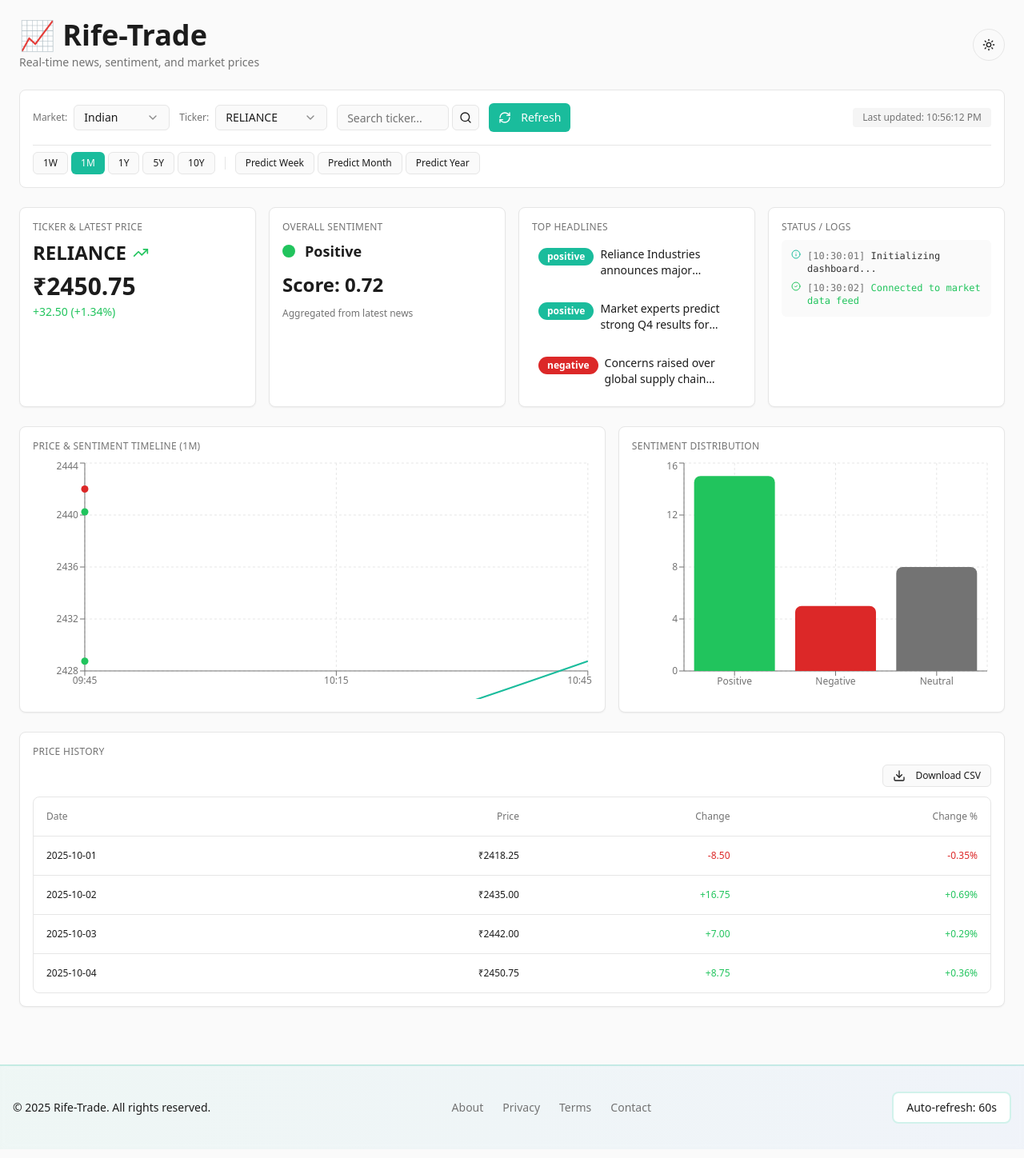
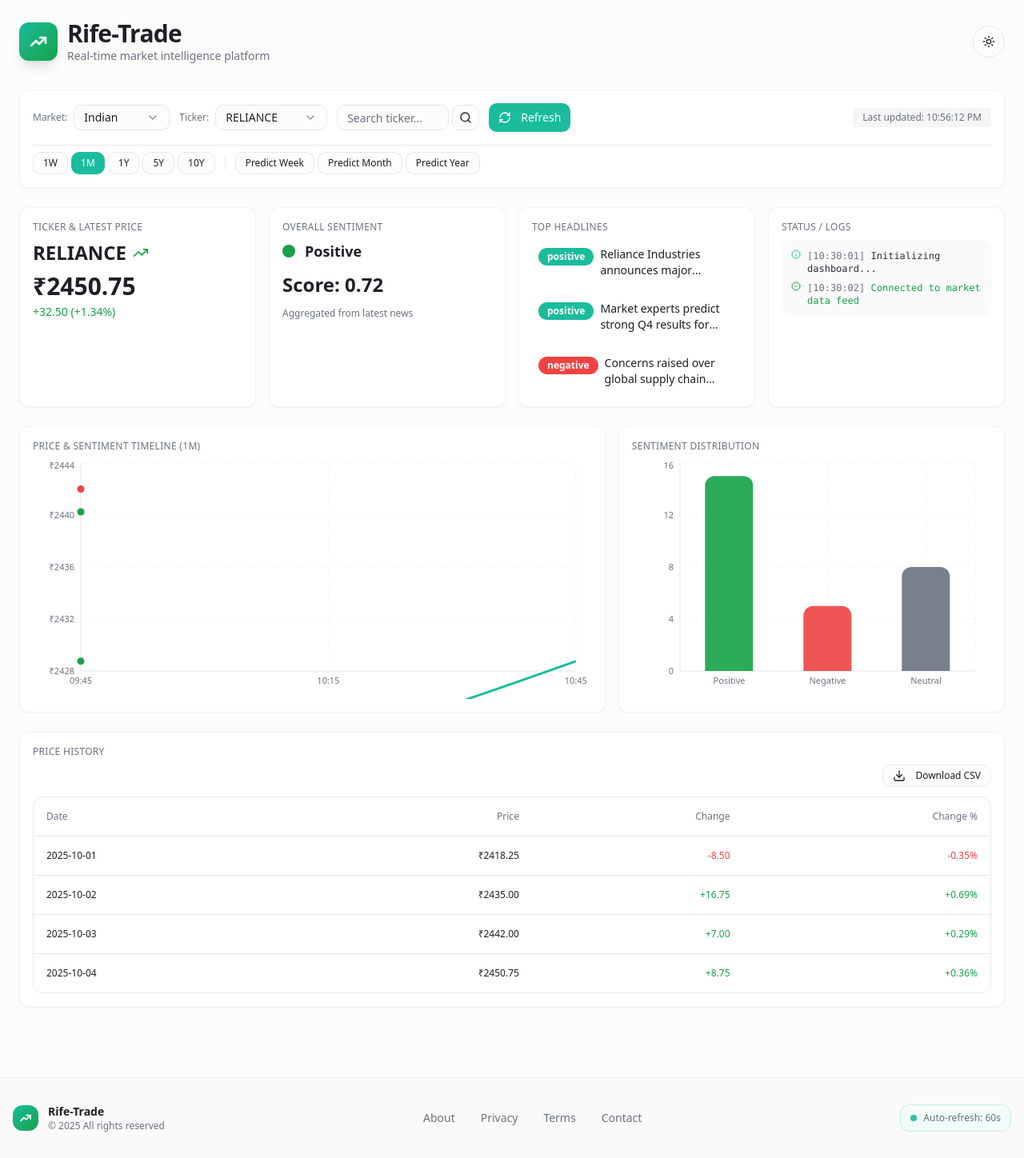
Before and after one commit to pranavsinghpatil/debator-cli, a React (Vite) app: page / in a window 1280 px wide. Shown: the whole page at 80% size. Built offline with nearby package versions, Linux system fonts and the light colour scheme; the HTML template or start-up script is replaced by a standard one.

Commit message:
Refine UI and visuals

```diff
--- a/src/components/Footer.tsx
+++ b/src/components/Footer.tsx
@@ -1,27 +1,39 @@
 export const Footer = () => {
   return (
-    <footer className="border-t-2 border-primary/20 bg-gradient-to-r from-primary/5 to-chart-5/5 mt-12 backdrop-blur-sm">
+    <footer className="border-t border-border/50 bg-muted/30 mt-16 backdrop-blur-sm">
       <div className="container mx-auto px-4 py-8">
-        <div className="flex flex-col md:flex-row justify-between items-center gap-4">
-          <div className="text-sm font-medium text-foreground">
-            © 2025 Rife-Trade. All rights reserved.
+        <div className="flex flex-col md:flex-row justify-between items-center gap-6">
+          <div className="flex items-center gap-3">
+            <div className="w-8 h-8 bg-gradient-to-br from-primary to-chart-2 rounded-lg flex items-center justify-center">
+              <svg width="16" height="16" viewBox="0 0 24 24" fill="none" className="text-white">
+                <path d="M3 17L9 11L13 15L21 7" stroke="currentColor" strokeWidth="2.5" strokeLinecap="round" strokeLinejoin="round"/>
+                <path d="M14 7H21V14" stroke="currentColor" strokeWidth="2.5" strokeLinecap="round" strokeLinejoin="round"/>
+              </svg>
+            </div>
+            <div>
+              <p className="text-sm font-semibold text-foreground">Rife-Trade</p>
+              <p className="text-xs text-muted-foreground">© 2025 All rights reserved</p>
+            </div>
           </div>
-          <div className="flex items-center gap-6 text-sm">
-            <a href="#" className="text-muted-foreground hover:text-primary transition-colors font-medium">
+
+          <nav className="flex items-center gap-8 text-sm">
+            <a href="#" className="text-muted-foreground hover:text-foreground transition-colors duration-200 font-medium">
               About
             </a>
-            <a href="#" className="text-muted-foreground hover:text-primary transition-colors font-medium">
+            <a href="#" className="text-muted-foreground hover:text-foreground transition-colors duration-200 font-medium">
               Privacy
             </a>
-            <a href="#" className="text-muted-foreground hover:text-primary transition-colors font-medium">
+            <a href="#" className="text-muted-foreground hover:text-foreground transition-colors duration-200 font-medium">
               Terms
             </a>
-            <a href="#" className="text-muted-foreground hover:text-primary transition-colors font-medium">
+            <a href="#" className="text-muted-foreground hover:text-foreground transition-colors duration-200 font-medium">
               Contact
             </a>
-          </div>
-          <div className="text-sm font-medium text-foreground bg-card px-4 py-2 rounded-lg border-2 border-primary/20">
-            Auto-refresh: 60s
+          </nav>
+
+          <div className="flex items-center gap-2 text-xs text-muted-foreground bg-accent/50 px-3 py-2 rounded-lg border border-primary/20">
+            <div className="w-2 h-2 bg-primary rounded-full animate-pulse" />
+            <span className="font-medium">Auto-refresh: 60s</span>
           </div>
         </div>
       </div>
--- a/src/components/dashboard/PriceChart.tsx
+++ b/src/components/dashboard/PriceChart.tsx
@@ -52,25 +52,37 @@ export const PriceChart = ({ data }: PriceChartProps) => {
 
   return (
     <ResponsiveContainer width="100%" height="100%">
-      <ComposedChart data={data}>
-        <CartesianGrid strokeDasharray="3 3" stroke="hsl(var(--border))" />
+      <ComposedChart data={data} margin={{ top: 5, right: 20, bottom: 5, left: 0 }}>
+        <defs>
+          <linearGradient id="priceGradient" x1="0" y1="0" x2="0" y2="1">
+            <stop offset="5%" stopColor="hsl(var(--primary))" stopOpacity={0.1}/>
+            <stop offset="95%" stopColor="hsl(var(--primary))" stopOpacity={0}/>
+          </linearGradient>
+        </defs>
+        <CartesianGrid strokeDasharray="3 3" stroke="hsl(var(--border))" opacity={0.5} />
         <XAxis
           dataKey="time"
           stroke="hsl(var(--muted-foreground))"
-          style={{ fontSize: "12px" }}
+          style={{ fontSize: "11px", fontWeight: 500 }}
+          tickLine={false}
+          axisLine={{ stroke: "hsl(var(--border))" }}
         />
         <YAxis
           stroke="hsl(var(--muted-foreground))"
-          style={{ fontSize: "12px" }}
+          style={{ fontSize: "11px", fontWeight: 500 }}
           domain={['auto', 'auto']}
+          tickLine={false}
+          axisLine={{ stroke: "hsl(var(--border))" }}
+          tickFormatter={(value) => `₹${value}`}
         />
-        <Tooltip content={<CustomTooltip />} />
+        <Tooltip content={<CustomTooltip />} cursor={{ stroke: "hsl(var(--border))", strokeWidth: 1 }} />
         <Line
           type="monotone"
           dataKey="price"
           stroke="hsl(var(--primary))"
-          strokeWidth={2}
+          strokeWidth={3}
           dot={false}
+          activeDot={{ r: 6, strokeWidth: 2, stroke: "hsl(var(--card))" }}
         />
         {sentimentData.map((entry, index) => (
           <Scatter
@@ -85,6 +97,7 @@ export const PriceChart = ({ data }: PriceChartProps) => {
                 : "hsl(var(--muted-foreground))"
             }
             shape="circle"
+            r={6}
           />
         ))}
       </ComposedChart>
--- a/src/components/dashboard/SentimentBarChart.tsx
+++ b/src/components/dashboard/SentimentBarChart.tsx
@@ -27,29 +27,36 @@ export const SentimentBarChart = ({ data }: SentimentBarChartProps) => {
 
   return (
     <ResponsiveContainer width="100%" height="100%">
-      <BarChart data={data}>
-        <CartesianGrid strokeDasharray="3 3" stroke="hsl(var(--border))" />
+      <BarChart data={data} margin={{ top: 5, right: 20, bottom: 5, left: 0 }}>
+        <CartesianGrid strokeDasharray="3 3" stroke="hsl(var(--border))" opacity={0.5} />
         <XAxis
           dataKey="sentiment"
           stroke="hsl(var(--muted-foreground))"
-          style={{ fontSize: "12px" }}
+          style={{ fontSize: "11px", fontWeight: 500 }}
+          tickLine={false}
+          axisLine={{ stroke: "hsl(var(--border))" }}
         />
         <YAxis
           stroke="hsl(var(--muted-foreground))"
-          style={{ fontSize: "12px" }}
+          style={{ fontSize: "11px", fontWeight: 500 }}
+          tickLine={false}
+          axisLine={{ stroke: "hsl(var(--border))" }}
         />
         <Tooltip
           contentStyle={{
             backgroundColor: "hsl(var(--card))",
             border: "1px solid hsl(var(--border))",
-            borderRadius: "0.5rem",
+            borderRadius: "0.75rem",
+            boxShadow: "0 4px 6px -1px rgb(0 0 0 / 0.1)",
           }}
+          cursor={{ fill: "hsl(var(--accent))", opacity: 0.1 }}
         />
-        <Bar dataKey="count" radius={[8, 8, 0, 0]}>
+        <Bar dataKey="count" radius={[12, 12, 0, 0]} maxBarSize={60}>
           {data.map((entry, index) => (
             <Cell
               key={`cell-${index}`}
               fill={colors[entry.sentiment as keyof typeof colors]}
+              opacity={0.9}
             />
           ))}
         </Bar>
--- a/src/components/ui/card.tsx
+++ b/src/components/ui/card.tsx
@@ -3,7 +3,7 @@ import * as React from "react";
 import { cn } from "@/lib/utils";
 
 const Card = React.forwardRef<HTMLDivElement, React.HTMLAttributes<HTMLDivElement>>(({ className, ...props }, ref) => (
-  <div ref={ref} className={cn("rounded-lg border bg-card text-card-foreground shadow-sm hover:shadow-md transition-shadow duration-200", className)} {...props} />
+  <div ref={ref} className={cn("rounded-xl border border-border/50 bg-card text-card-foreground shadow-sm hover:shadow-md transition-all duration-300 hover:border-border", className)} {...props} />
 ));
 Card.displayName = "Card";
 
--- a/src/index.css
+++ b/src/index.css
@@ -8,102 +8,119 @@ All colors MUST be HSL.
 
 @layer base {
   :root {
-    /* Groww-inspired clean color system */
-    --background: 0 0% 98%;
-    --foreground: 0 0% 11%;
+    /* Refined minimal color system */
+    --background: 0 0% 99%;
+    --foreground: 220 13% 13%;
 
     --card: 0 0% 100%;
-    --card-foreground: 0 0% 11%;
+    --card-foreground: 220 13% 13%;
 
     --popover: 0 0% 100%;
-    --popover-foreground: 0 0% 11%;
+    --popover-foreground: 220 13% 13%;
 
-    /* Groww's signature teal/green */
+    /* Primary brand color - Groww teal */
     --primary: 168 76% 42%;
     --primary-foreground: 0 0% 100%;
+    --primary-light: 168 76% 92%;
 
-    --secondary: 0 0% 96%;
-    --secondary-foreground: 0 0% 11%;
+    --secondary: 0 0% 97%;
+    --secondary-foreground: 220 13% 13%;
 
     --muted: 0 0% 96%;
-    --muted-foreground: 0 0% 45%;
+    --muted-foreground: 220 9% 46%;
 
-    --accent: 168 76% 42%;
-    --accent-foreground: 0 0% 100%;
+    --accent: 168 76% 95%;
+    --accent-foreground: 168 76% 42%;
 
     /* Market colors */
-    --success: 142 71% 45%;
+    --success: 142 76% 36%;
     --success-foreground: 0 0% 100%;
+    --success-light: 142 76% 95%;
 
-    --destructive: 0 72% 51%;
+    --destructive: 0 84% 60%;
     --destructive-foreground: 0 0% 100%;
+    --destructive-light: 0 84% 95%;
 
     --warning: 38 92% 50%;
     --warning-foreground: 0 0% 11%;
 
-    --border: 0 0% 90%;
-    --input: 0 0% 90%;
+    --border: 220 13% 91%;
+    --input: 220 13% 91%;
     --ring: 168 76% 42%;
 
-    --radius: 0.5rem;
+    --radius: 0.75rem;
+
+    /* Shadows */
+    --shadow-sm: 0 1px 2px 0 rgb(0 0 0 / 0.05);
+    --shadow: 0 1px 3px 0 rgb(0 0 0 / 0.1), 0 1px 2px -1px rgb(0 0 0 / 0.1);
+    --shadow-md: 0 4px 6px -1px rgb(0 0 0 / 0.1), 0 2px 4px -2px rgb(0 0 0 / 0.1);
+    --shadow-lg: 0 10px 15px -3px rgb(0 0 0 / 0.1), 0 4px 6px -4px rgb(0 0 0 / 0.1);
 
     /* Terminal/Status colors */
     --terminal-bg: 0 0% 98%;
-    --terminal-text: 0 0% 20%;
-    --terminal-success: 142 71% 45%;
-    --terminal-error: 0 72% 51%;
+    --terminal-text: 220 13% 20%;
+    --terminal-success: 142 76% 36%;
+    --terminal-error: 0 84% 60%;
 
-    /* Chart colors */
+    /* Chart colors - refined palette */
     --chart-1: 168 76% 42%;
-    --chart-2: 142 71% 45%;
-    --chart-3: 0 72% 51%;
+    --chart-2: 142 76% 36%;
+    --chart-3: 0 84% 60%;
     --chart-4: 38 92% 50%;
     --chart-5: 217 91% 60%;
   }
 
   .dark {
-    --background: 0 0% 7%;
-    --foreground: 0 0% 90%;
+    --background: 220 20% 8%;
+    --foreground: 0 0% 95%;
 
-    --card: 0 0% 10%;
-    --card-foreground: 0 0% 90%;
+    --card: 220 16% 11%;
+    --card-foreground: 0 0% 95%;
 
-    --popover: 0 0% 10%;
-    --popover-foreground: 0 0% 90%;
+    --popover: 220 16% 11%;
+    --popover-foreground: 0 0% 95%;
 
     --primary: 168 76% 42%;
     --primary-foreground: 0 0% 100%;
+    --primary-light: 168 76% 15%;
 
-    --secondary: 0 0% 14%;
-    --secondary-foreground: 0 0% 90%;
+    --secondary: 220 16% 15%;
+    --secondary-foreground: 0 0% 95%;
 
-    --muted: 0 0% 14%;
-    --muted-foreground: 0 0% 60%;
+    --muted: 220 16% 15%;
+    --muted-foreground: 220 9% 65%;
 
-    --accent: 168 76% 42%;
-    --accent-foreground: 0 0% 100%;
+    --accent: 168 76% 15%;
+    --accent-foreground: 168 76% 42%;
 
-    --success: 142 71% 45%;
+    --success: 142 76% 36%;
     --success-foreground: 0 0% 100%;
+    --success-light: 142 76% 15%;
 
-    --destructive: 0 72% 51%;
+    --destructive: 0 84% 60%;
     --destructive-foreground: 0 0% 100%;
+    --destructive-light: 0 84% 15%;
 
     --warning: 38 92% 50%;
     --warning-foreground: 0 0% 11%;
 
-    --border: 0 0% 18%;
-    --input: 0 0% 18%;
+    --border: 220 16% 20%;
+    --input: 220 16% 20%;
     --ring: 168 76% 42%;
 
-    --terminal-bg: 0 0% 10%;
-    --terminal-text: 0 0% 85%;
-    --terminal-success: 142 71% 45%;
-    --terminal-error: 0 72% 51%;
+    --shadow-sm: 0 1px 2px 0 rgb(0 0 0 / 0.5);
+    --shadow: 0 1px 3px 0 rgb(0 0 0 / 0.5), 0 1px 2px -1px rgb(0 0 0 / 0.5);
+    --shadow-md: 0 4px 6px -1px rgb(0 0 0 / 0.5), 0 2px 4px -2px rgb(0 0 0 / 0.5);
+    --shadow-lg: 0 10px 15px -3px rgb(0 0 0 / 0.5), 0 4px 6px -4px rgb(0 0 0 / 0.5);
+
+    --terminal-bg: 220 16% 11%;
+    --terminal-text: 0 0% 90%;
+    --terminal-success: 142 76% 36%;
+    --terminal-error: 0 84% 60%;
 
     --chart-1: 168 76% 42%;
-    --chart-2: 142 71% 45%;
-    --chart-3: 0 72% 51%;
+    --chart-2: 142 76% 36%;
+    --chart-3: 0 84% 60%;
     --chart-4: 38 92% 50%;
     --chart-5: 217 91% 60%;
   }
@@ -115,6 +132,30 @@ All colors MUST be HSL.
   }
 
   body {
-    @apply bg-background text-foreground;
+    @apply bg-background text-foreground antialiased;
+    font-feature-settings: "rlig" 1, "calt" 1;
+  }
+
+  /* Smooth scrolling */
+  html {
+    scroll-behavior: smooth;
+  }
+
+  /* Custom scrollbar */
+  ::-webkit-scrollbar {
+    width: 10px;
+    height: 10px;
+  }
+
+  ::-webkit-scrollbar-track {
+    @apply bg-muted;
+  }
+
+  ::-webkit-scrollbar-thumb {
+    @apply bg-border rounded-full;
+  }
+
+  ::-webkit-scrollbar-thumb:hover {
+    @apply bg-muted-foreground/50;
   }
 }
--- a/src/pages/Index.tsx
+++ b/src/pages/Index.tsx
@@ -155,22 +155,30 @@ const Index = () => {
     <div className="min-h-screen bg-background flex flex-col">
       <div className="flex-1 p-4 md:p-6 max-w-[1600px] mx-auto w-full">
         {/* Header */}
-        <header className="mb-6">
-          <div className="flex items-center justify-between mb-4">
-            <div>
-              <h1 className="text-3xl md:text-4xl font-bold text-foreground mb-1">
-                📈 Rife-Trade
-              </h1>
-              <p className="text-muted-foreground text-sm">
-                Real-time news, sentiment, and market prices
-              </p>
+        <header className="mb-8">
+          <div className="flex items-center justify-between">
+            <div className="flex items-center gap-3">
+              <div className="w-12 h-12 bg-gradient-to-br from-primary to-chart-2 rounded-xl flex items-center justify-center shadow-lg">
+                <svg width="24" height="24" viewBox="0 0 24 24" fill="none" className="text-white">
+                  <path d="M3 17L9 11L13 15L21 7" stroke="currentColor" strokeWidth="2.5" strokeLinecap="round" strokeLinejoin="round"/>
+                  <path d="M14 7H21V14" stroke="currentColor" strokeWidth="2.5" strokeLinecap="round" strokeLinejoin="round"/>
+                </svg>
+              </div>
+              <div>
+                <h1 className="text-2xl md:text-3xl font-bold text-foreground tracking-tight">
+                  Rife-Trade
+                </h1>
+                <p className="text-muted-foreground text-xs md:text-sm font-medium">
+                  Real-time market intelligence platform
+                </p>
+              </div>
             </div>
             <ThemeToggle />
           </div>
         </header>
 
         {/* Market & Ticker Selection */}
-        <div className="mb-6 bg-card border p-4 rounded-lg space-y-4">
+        <div className="mb-6 bg-card border border-border/50 p-4 rounded-xl shadow-sm space-y-4">
           <div className="flex flex-wrap items-center gap-3">
             <div className="flex items-center gap-2">
               <label className="text-xs font-medium text-muted-foreground">Market:</label>
```
